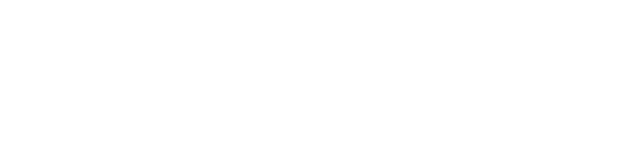
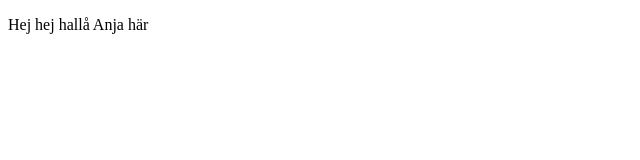
Before and after one commit to 21centimeter/blommorna, a plain HTML site: page index.html in a window 1280 px wide. Shown: the whole page, without its empty margins (0-640 px from the left). Drawn offline with Linux system fonts and the light colour scheme.

Commit message:
Update index.html

```diff
--- a/index.html
+++ b/index.html
@@ -7,6 +7,6 @@
   <title>Document</title>
 </head>
 <body>
-
+  <p>Hej hej hallå Anja här</p>
 </body>
 </html>
```
